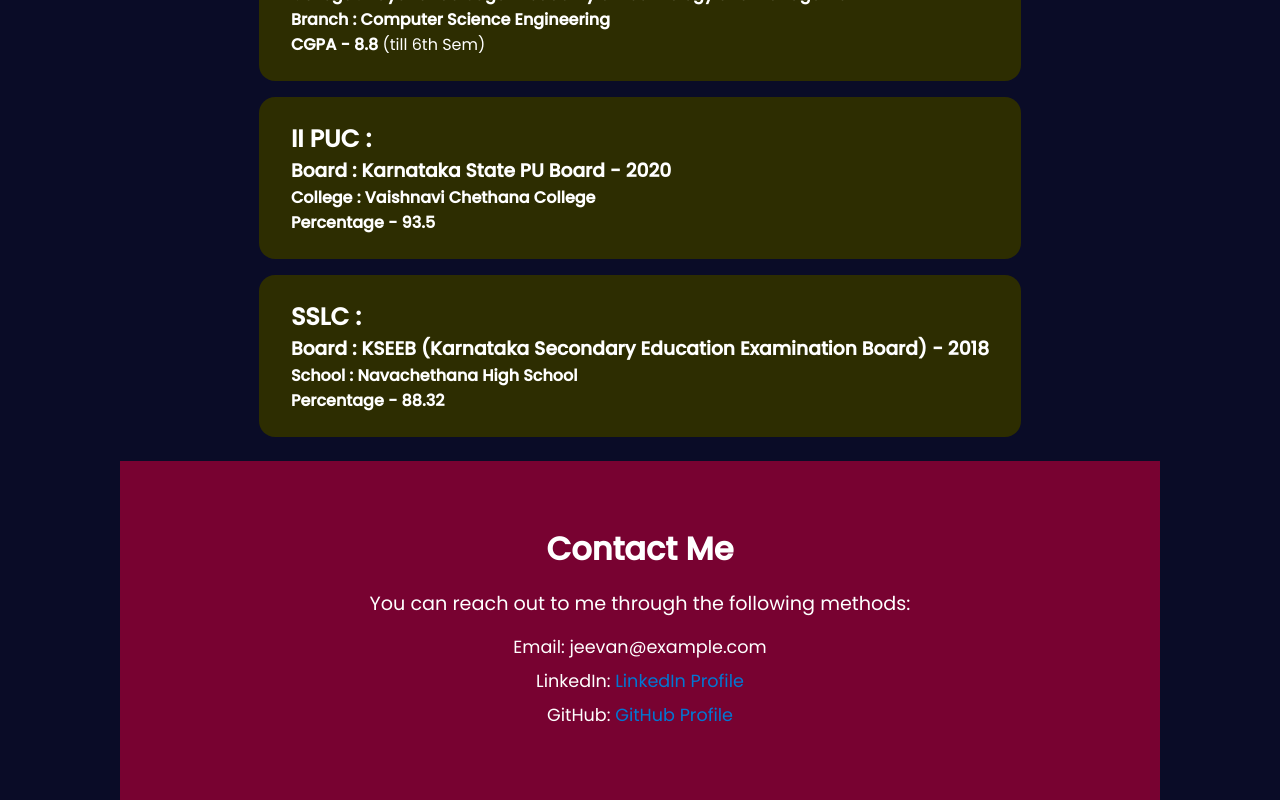
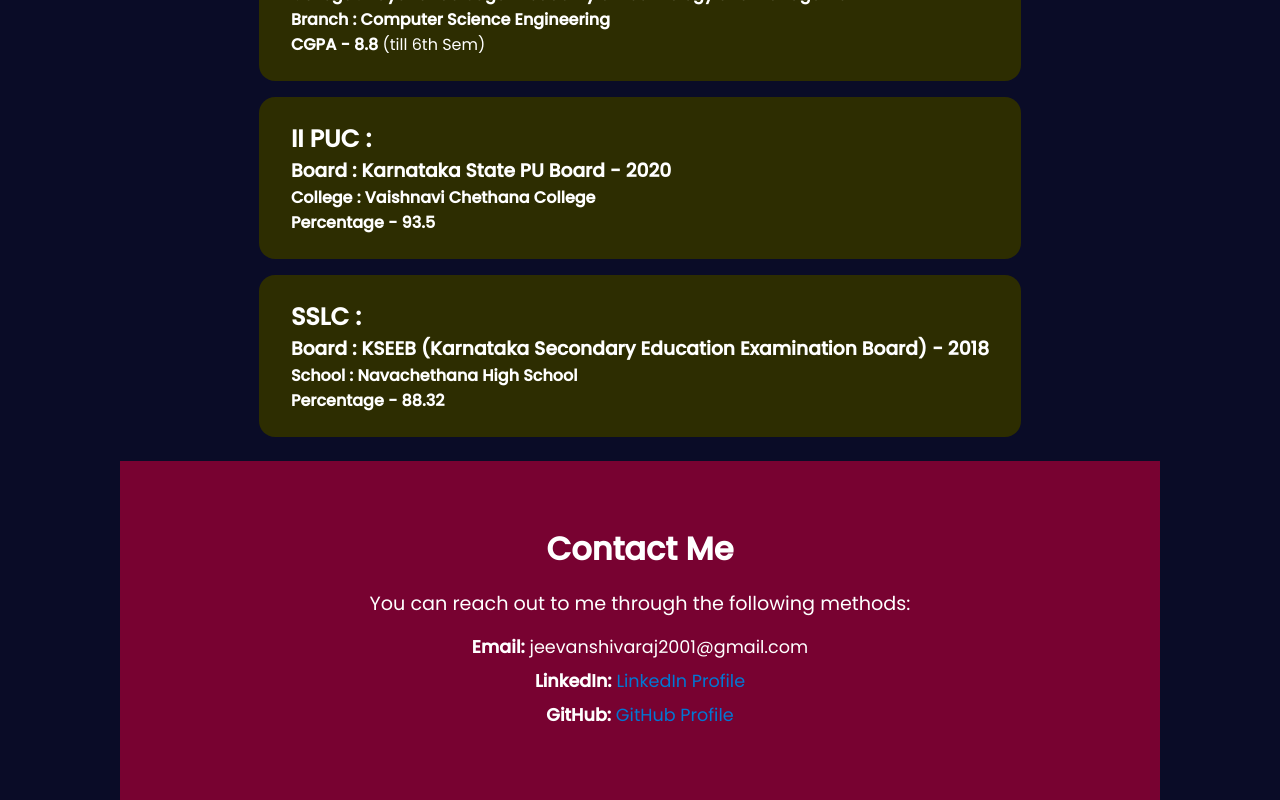
Before and after one commit to jeevans1965/portfolio, a React (Create React App) app: page / in a window 1280 px wide. Shown: the part 2212-3012 px from the top of the page. Built offline with nearby package versions, Linux system fonts and the light colour scheme.

Commit message:
modified:   src/App.js 	modified:   src/components/contactMe/ContactMe.js

```diff
--- a/src/App.js
+++ b/src/App.js
@@ -3,7 +3,7 @@ import Intro from "./components/Intro/intro";
 import Skill from "./components/skills/skill";
 import Project from "./components/projects/project";
 import Education from "./components/Education/edu";
-import ContactMe from "./components/contactMe/ContactMe";
+import ContactMe from "./components/contactMe/contactMe";
 
 
 
--- a/src/components/contactMe/ContactMe.js
+++ b/src/components/contactMe/ContactMe.js
@@ -11,9 +11,9 @@ const ContactMe = () => {
           You can reach out to me through the following methods:
         </p>
         <ul>
-          <li>Email: jeevan@example.com</li>
-          <li>LinkedIn: <a href="https://www.linkedin.com/in/jeevan1120">LinkedIn Profile</a></li>
-          <li>GitHub: <a href="https://github.com/jeevans1965">GitHub Profile</a></li>
+          <li><strong>Email:</strong>  jeevanshivaraj2001@gmail.com </li>
+          <li><strong>LinkedIn:</strong> <a href="https://www.linkedin.com/in/jeevan1120">LinkedIn Profile</a></li>
+          <li><strong>GitHub:</strong> <a href="https://github.com/jeevans1965">GitHub Profile</a></li>
         </ul>
       </div>
     </section>
```
